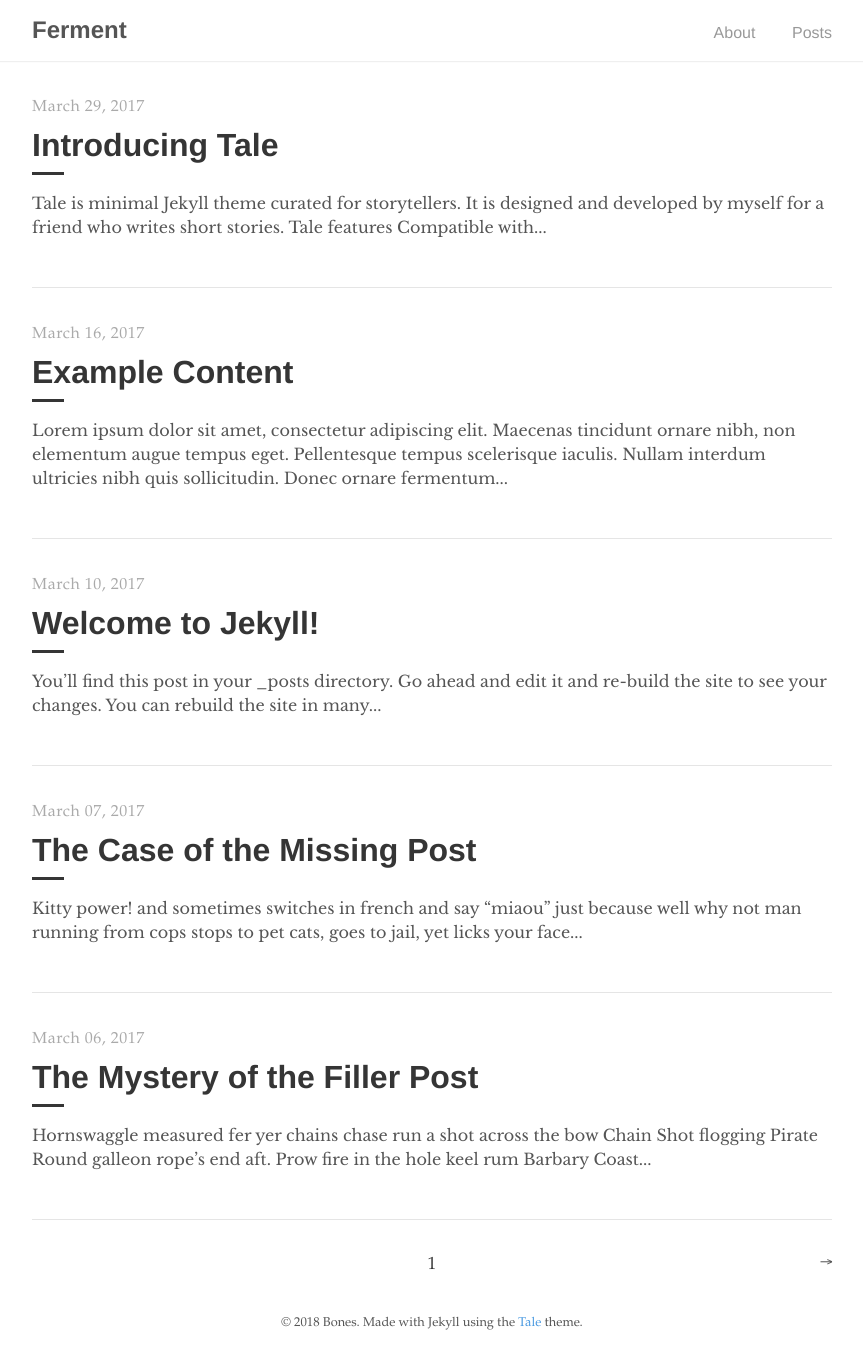
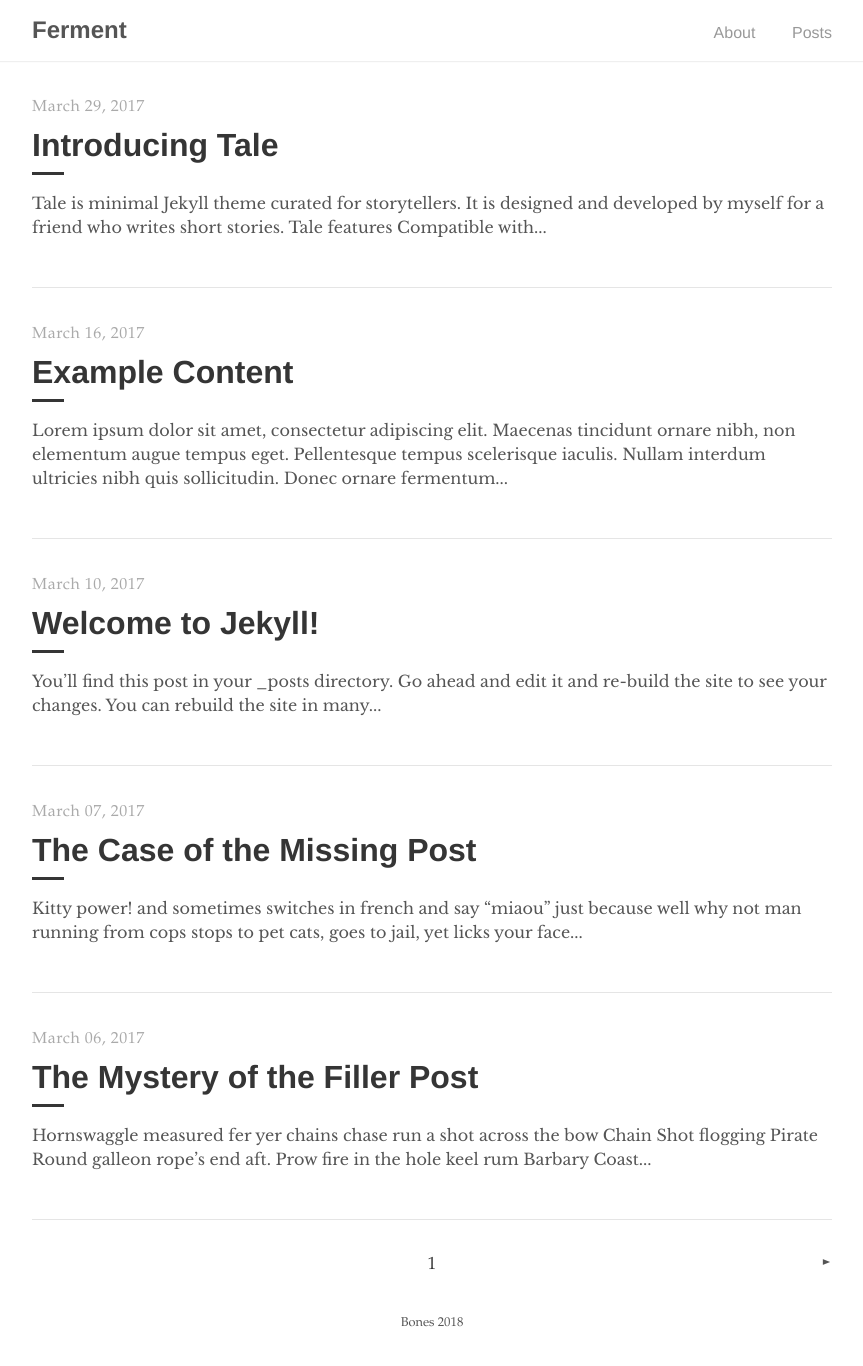
Before and after one commit to viablue/ferment, a Jekyll site: the page built from index.html, in a window 1280 px wide. Shown: the whole page, without its empty margins (208-1071 px from the left). Built offline with Jekyll 4.4.1, drawn with Linux system fonts in a browser that asks for light colours; the list of posts is cut into pages by our own code.

Commit message:
excuses to try changing things

```diff
--- a/Gemfile
+++ b/Gemfile
@@ -1,7 +1,6 @@
-# frozen_string_literal: true
-
 gemspec
 
 source "https://rubygems.org"
+
 gem 'github-pages', group: :jekyll_plugins
 gem "tale"
--- a/_layouts/default.html
+++ b/_layouts/default.html
@@ -22,7 +22,8 @@
 
     <footer>
       <span>
-        &copy; <time datetime="{{ site.time }}">{{ site.time | date: '%Y' }}</time> {{ site.author.name }}. Made with Jekyll using the <a href="https://github.com/chesterhow/tale/">Tale</a> theme.
+        {{ site.author.name }}
+        <time datetime="{{ site.time }}">{{ site.time | date: '%Y' }}</time>
       </span>
     </footer>
   </body>
--- a/_layouts/home.html
+++ b/_layouts/home.html
@@ -21,10 +21,10 @@ layout: default
 
 <div class="pagination">
   {% if paginator.previous_page %}
-    <a href="{{ paginator.previous_page_path | prepend: site.baseurl }}" class="left arrow">&#8592;</a>
+    <a href="{{ paginator.previous_page_path | prepend: site.baseurl }}" class="left arrow">&#9668;</a>
   {% endif %}
   {% if paginator.next_page %}
-    <a href="{{ paginator.next_page_path | prepend: site.baseurl }}" class="right arrow">&#8594;</a>
+    <a href="{{ paginator.next_page_path | prepend: site.baseurl }}" class="right arrow">&#9658;</a>
   {% endif %}
 
   <span>{{ paginator.page }}</span>
```
